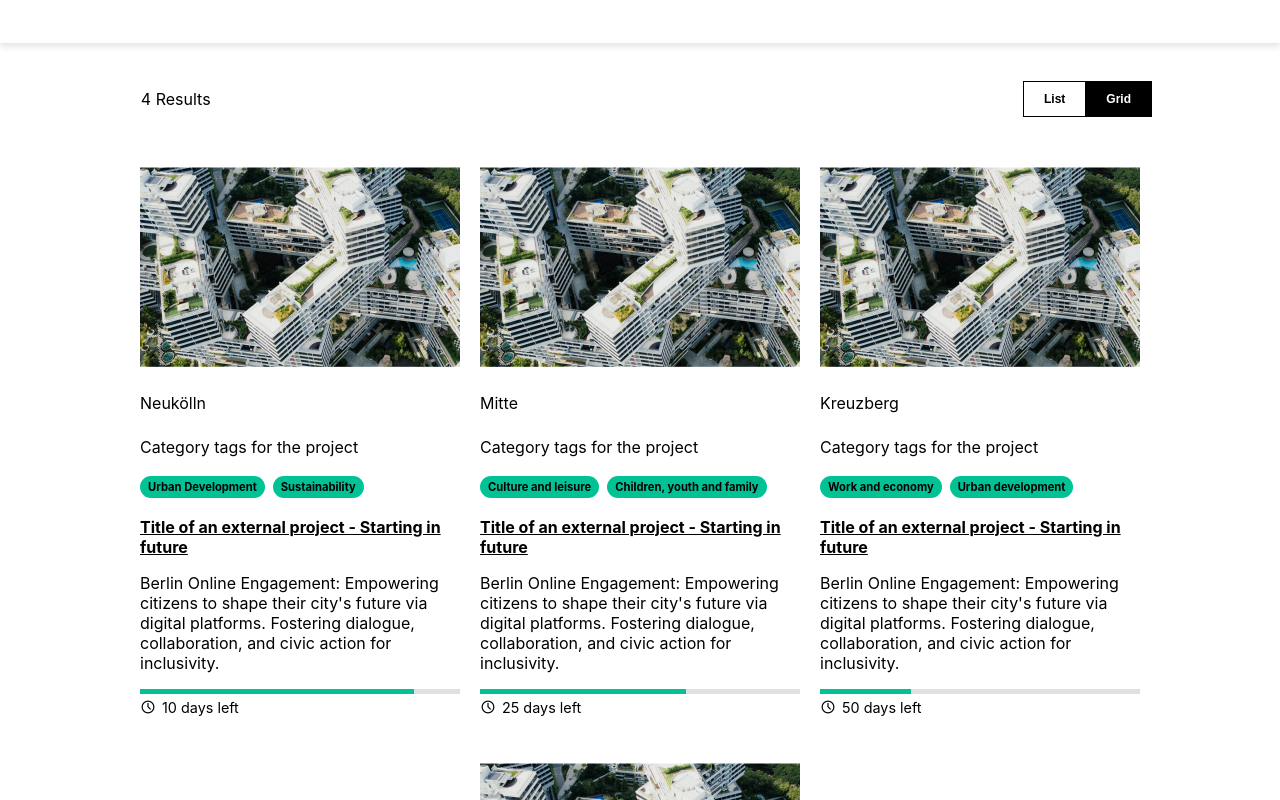
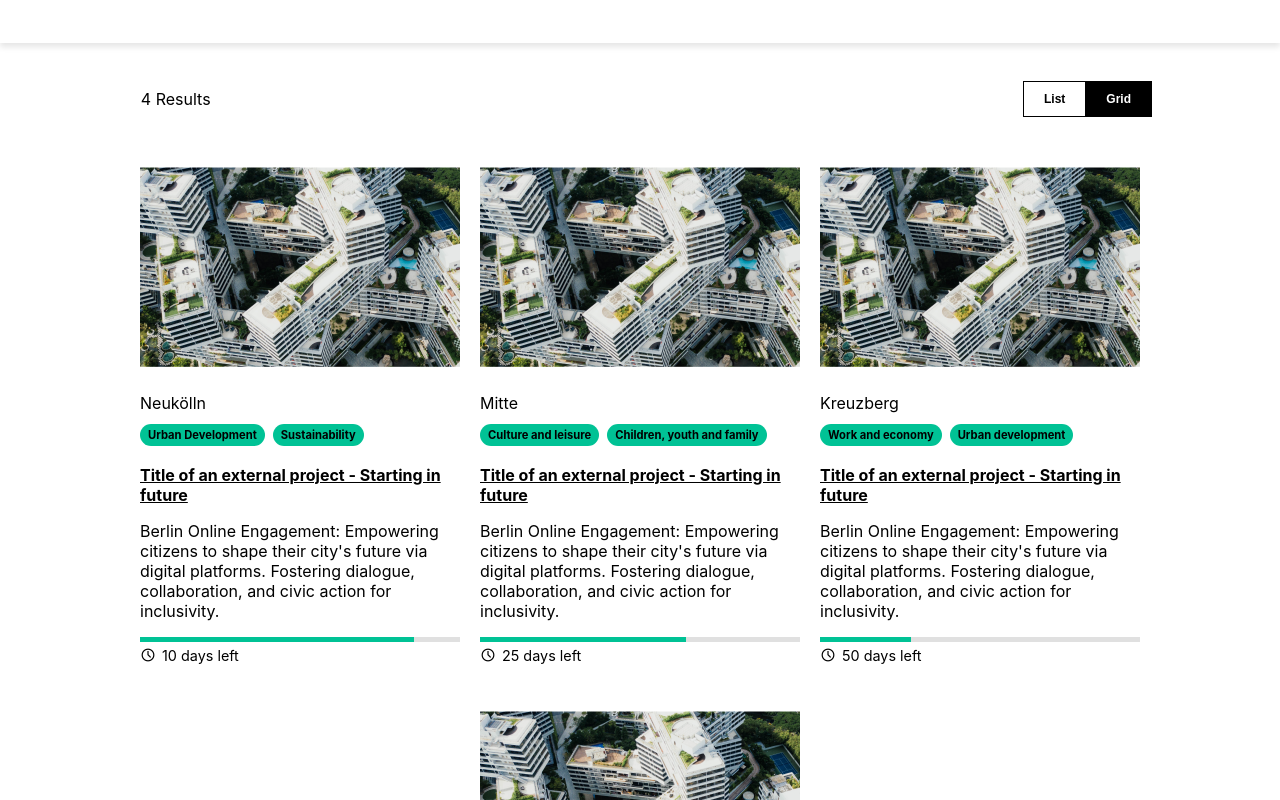
Before and after one commit to ellakatajisto/project-app, a React (Create React App) app: page / in a window 1280 px wide. Shown: the top 800 px of the page. Built offline with nearby package versions, Linux system fonts and the light colour scheme.

Commit message:
last minor changes

```diff
--- a/src/App.css
+++ b/src/App.css
@@ -76,9 +76,10 @@
   border-right: 1px solid black; /* Divider between buttons */
 }
 
-.toggle-option:focus {
-  outline: 2px solid blue;  /* Clearly highlights focused elements for keyboard users */
-}
+/* Clearly highlights focused elements for keyboard users, commented out now bc it's not pretty */
+/* .toggle-option:focus {
+  outline: 2px solid blue;
+} */
 
 .toggle-option:hover {
   background-color: #D3D3D3;
--- a/src/ProjectCard.js
+++ b/src/ProjectCard.js
@@ -41,10 +41,6 @@ function ProjectCard(props) {
             role="group"
             aria-labelledby="tags-label"
           >
-            {/* Label to describe the tags conatiner, only visible for screen readers*/}
-            <p id="tags-label" className="sr-only">
-              Category tags for the project
-            </p>
             {project.tags &&
               project.tags.map((tag) => (
                 <p key={tag} className="tag">
```
